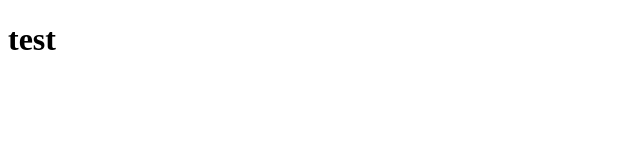
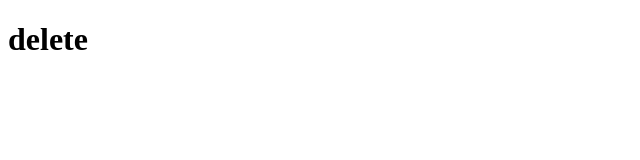
Before and after one commit to anystromfader/-coursera-module-3-project, a plain HTML site: page site/index.html in a window 1280 px wide. Shown: the full height of the page, 0-640 px from the left. Drawn offline with Linux system fonts and the light colour scheme.

```diff
--- a/site/index.html
+++ b/site/index.html
@@ -4,6 +4,6 @@
 	<title>test</title>
 </head>
 <body>
-<h1>test</h1>
+<h1>delete</h1>
 </body>
 </html>
```
